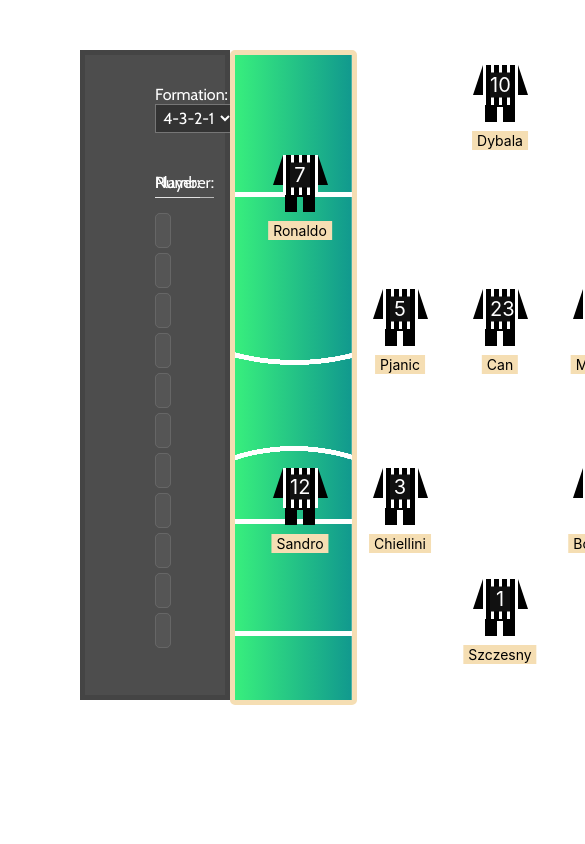
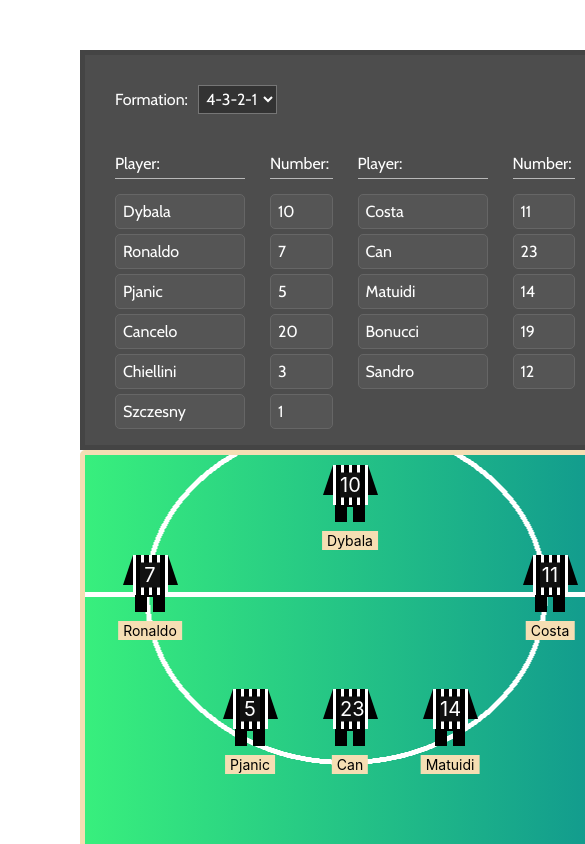
Before and after one commit to Yamo93/react_lineup_picker, a React (Create React App) app: page / in a window 390 px wide. Shown: the top 844 px of the page, 585 px wide, since content can reach past the window. Built offline with nearby package versions, Linux system fonts and the light colour scheme.

Commit message:
added grids for responsiveness

```diff
--- a/src/App.module.css
+++ b/src/App.module.css
@@ -10,7 +10,13 @@
   margin: 0;
   padding: 50px 80px;
   display: flex;
-  justify-content: space-around;
+  justify-content: space-between;
   width: 100%;
   height: 100%;
 }
+
+@media screen and (max-width: 1100px) {
+  .App {
+    flex-direction: column;
+  }
+}
--- a/src/components/SelectionChooser/SelectionChooser.js
+++ b/src/components/SelectionChooser/SelectionChooser.js
@@ -5,25 +5,22 @@
     //console.log(props.players);
     return (
         <div className={classes.Selection}>
-        <ul className={classes.playerNameList}>
+        <div className={classes.playerWrapper}>
             <p className={classes.playerLabel}>Player: </p>
+            <p className={classes.numberLabel}>Number: </p>
+            <p className={classes.playerLabelAdded}>Player: </p>
+            <p className={classes.numberLabelAdded}>Number: </p>
             {/* enter these dynamically */}
             {props.players.map(player => {
                 return (
-                    <li key={player.id}><input type="text" onChange={(event) => props.changedName(event, player.id)} placeholder={player.playerName} value={player.playerName} className={classes.inputName} /></li>
+                    <>
+                    <input key={player.id} type="text" onChange={(event) => props.changedName(event, player.id)} placeholder={player.playerName} value={player.playerName} className={classes.inputName} />
+                    <input key={player.id} type="number" onChange={(event) => props.changedNum(event, player.id)} min="1" max="40" value={player.playerNumber} placeholder={player.playerNumber} className={classes.inputNum} />
+                    </>
                 );
             })}
 
-        </ul>
-        <ul className={classes.playerNumberList}>
-            <p className={classes.numberLabel}>Number: </p>
-            {/* enter these dynamically */}
-            {props.players.map(player => {
-                return (
-                    <li key={player.id}><input type="number" onChange={(event) => props.changedNum(event, player.id)} min="1" max="40" value={player.playerNumber} placeholder={player.playerNumber} className={classes.inputNum} /></li>
-                );
-            })}
-        </ul>
+        </div>
     </div>
     );
 };
--- a/src/components/SelectionChooser/SelectionChooser.module.css
+++ b/src/components/SelectionChooser/SelectionChooser.module.css
@@ -4,21 +4,20 @@
     justify-content: space-between;
 }
 
-.playerNameList, .playerNumberList {
-    list-style: none;
+@media screen and (max-width: 1100px) {
+    .Selection {
+      flex-direction: column;
+    }
 }
 
-.playerNameList {
-    width: 50%;
+.playerWrapper {
+    display: grid;
+    grid-template-columns: 1fr 1fr;
+    grid-template-rows: repeat(12, 1fr);
+    grid-column-gap: 25px;
 }
 
-.playerNameList li:last-of-type .inputName {
-    margin-bottom: 0;
-}
 
-.playerNameList li:nth-child(odd) .inputName {
-    background-color: #666;
-}
 
 .inputName {
     font: inherit;
@@ -26,6 +25,7 @@
     display: block;
     margin-bottom: 5px;
     width: 100%;
+    min-width: 130px;
     background-color: #555;
     border: none;
     color: #FEFEFE;
@@ -42,15 +42,16 @@
 }
 
 
-.playerNumberList {
-    width: 25%;
-}
-
-.playerLabel, .numberLabel {
+.playerLabel, .numberLabel,
+.playerLabelAdded, .numberLabelAdded {
     padding-bottom: 5px;
     border-bottom: .7px solid rgba(255, 255, 255, .6);
     margin-bottom: 15px;
     display: inline-block;
+}
+
+.playerLabelAdded, .numberLabelAdded {
+    display: none;
 }
 
 .inputNum {
@@ -58,10 +59,23 @@
     padding: 7px;
     display: block;
     margin-bottom: 5px;
-    width: 50%;
+    width: 100%;
+    min-width: 50px;
     background-color: #555;
     border: none;
     color: #FEFEFE;
     border: .5px solid #666;
     border-radius: 5px;
 }
+
+@media screen and (max-width: 1100px) {
+    .playerWrapper {
+        display: grid;
+        grid-template-columns: repeat(4, 1fr);
+        grid-template-rows: repeat(7, 1fr);
+    }
+
+    .playerLabelAdded, .numberLabelAdded {
+        display: block;
+    }
+  }
--- a/src/containers/Controller/Controller.module.css
+++ b/src/containers/Controller/Controller.module.css
@@ -2,8 +2,17 @@
     font-family: 'Cabin', sans-serif;
     height: 650px;
     width: 40%;
+    min-width: 530px;
     background: rgba(2, 2, 2, .7);
     border: 5px solid #444;
     padding: 30px 70px;
     color: #FEFEFE;
 }
+
+@media screen and (max-width: 1100px) {
+    .Controller {
+      width: 100%;
+      height: 400px;
+      padding: 30px;
+    }
+  }
--- a/src/containers/Pitch/Pitch.module.css
+++ b/src/containers/Pitch/Pitch.module.css
@@ -2,6 +2,7 @@
     box-sizing: border-box;
     padding: 10px;
     width: 55%;
+    min-width: 530px;
     height: 655px;
     background: #11998e;  /* fallback for old browsers */
     background: url(../../assets/img/transparent_background.png), -webkit-linear-gradient(to right, rgba(#38ef7d, .9), rgba(#11998e, .9)); /* Chrome 10-25, Safari 5.1-6 */
@@ -20,3 +21,9 @@
 .PitchTwoPaired {
     grid-template-columns: repeat(8, 1fr);
 }
+
+@media screen and (max-width: 1100px) {
+    .Pitch, .PitchTwoPaired {
+      width: 100%;
+    }
+  }
```
